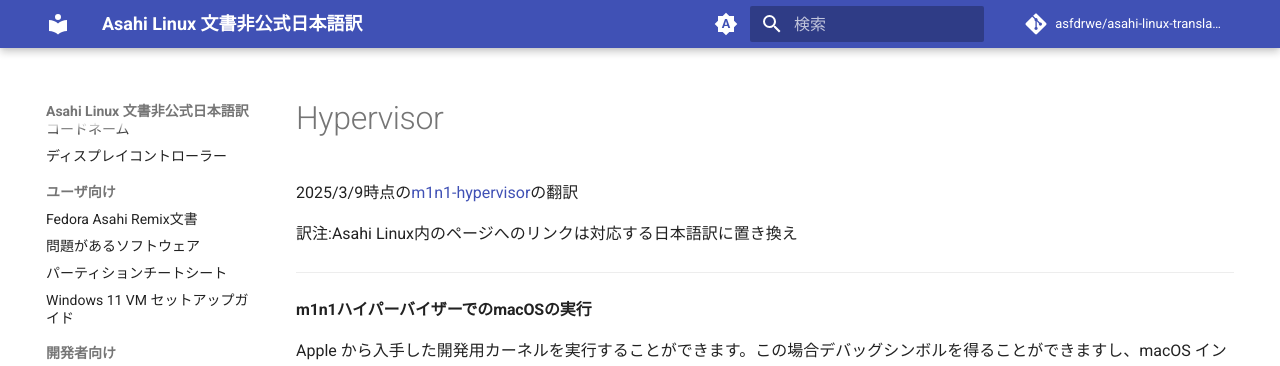
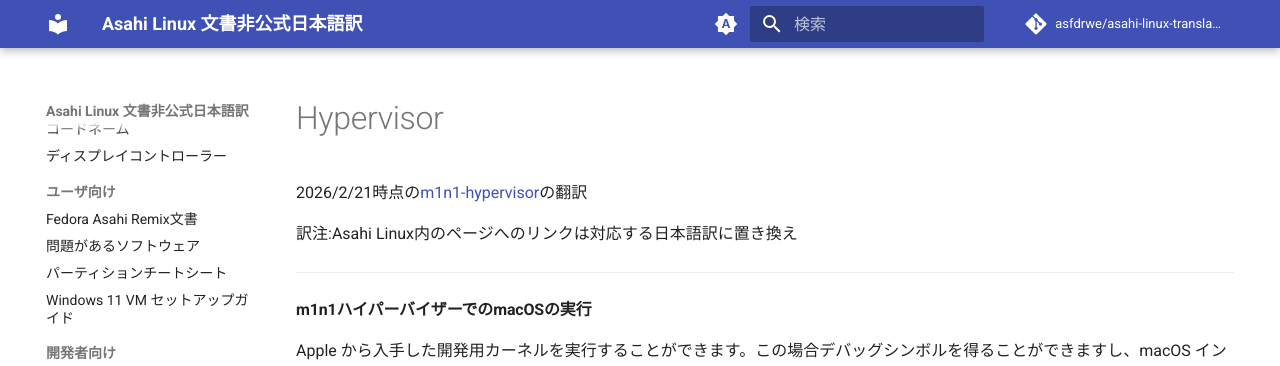
Before and after one commit to asfdrwe/asahi-linux-translations, an MkDocs documentation site: the page built from docs/sw/m1n1-hypervisor.md, in a window 1280 px wide and 900 px high. Shown: the top 366 px of the window. Built offline with MkDocs 1.6.1 and Material for MkDocs 9.7.7, drawn with Linux system fonts in a browser that asks for light colours; comment, search, counter and statistics services are not loaded; some of the changed text lies outside the part shown.

Commit message:
updated to 20260221

```diff
--- a/docs/sw/m1n1-hypervisor.md
+++ b/docs/sw/m1n1-hypervisor.md
@@ -2,7 +2,7 @@
 title: m1n1 ハイパーバイザー
 ---
 
-2025/3/9時点の[m1n1-hypervisor](https://github.com/AsahiLinux/docs/blob/main/docs/sw/m1n1-hypervisor.md)の翻訳
+2026/2/21時点の[m1n1-hypervisor](https://github.com/AsahiLinux/docs/blob/main/docs/sw/m1n1-hypervisor.md)の翻訳
 
 訳注:Asahi Linux内のページへのリンクは対応する日本語訳に置き換え
 
```
Also changed, not shown: other parts of docs/sw/m1n1-hypervisor.md (+2 -1 lines).
